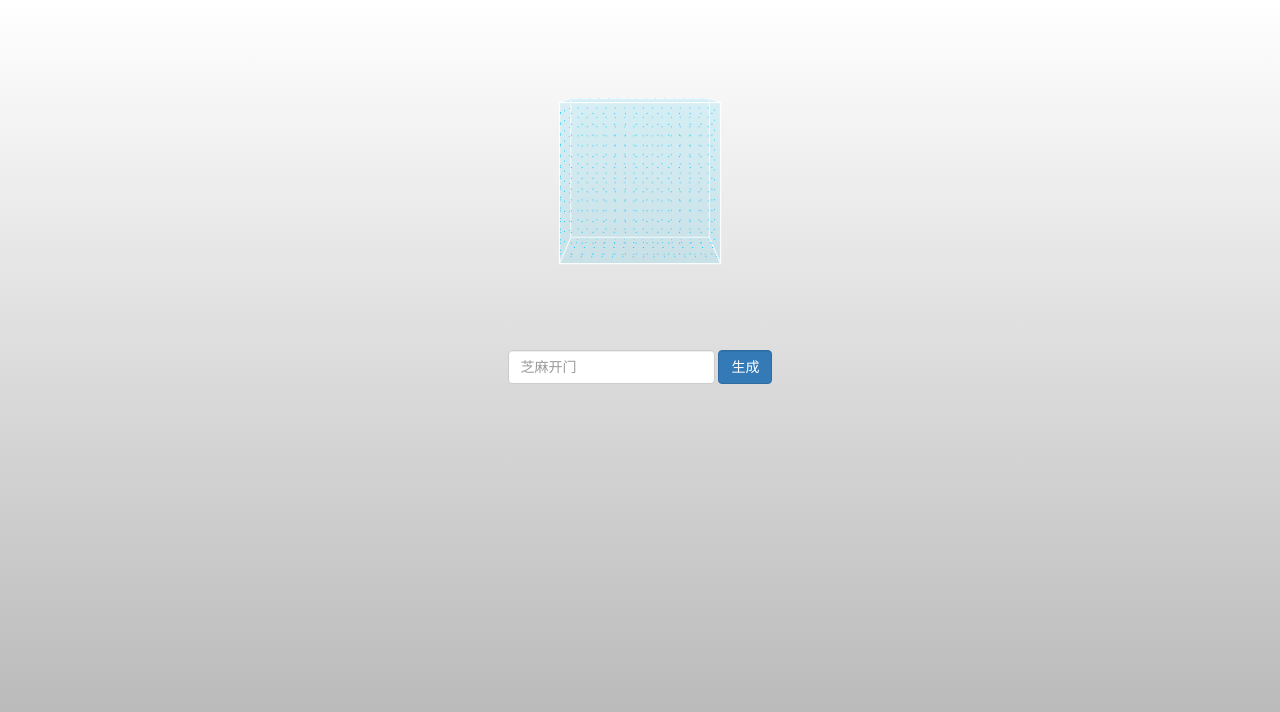
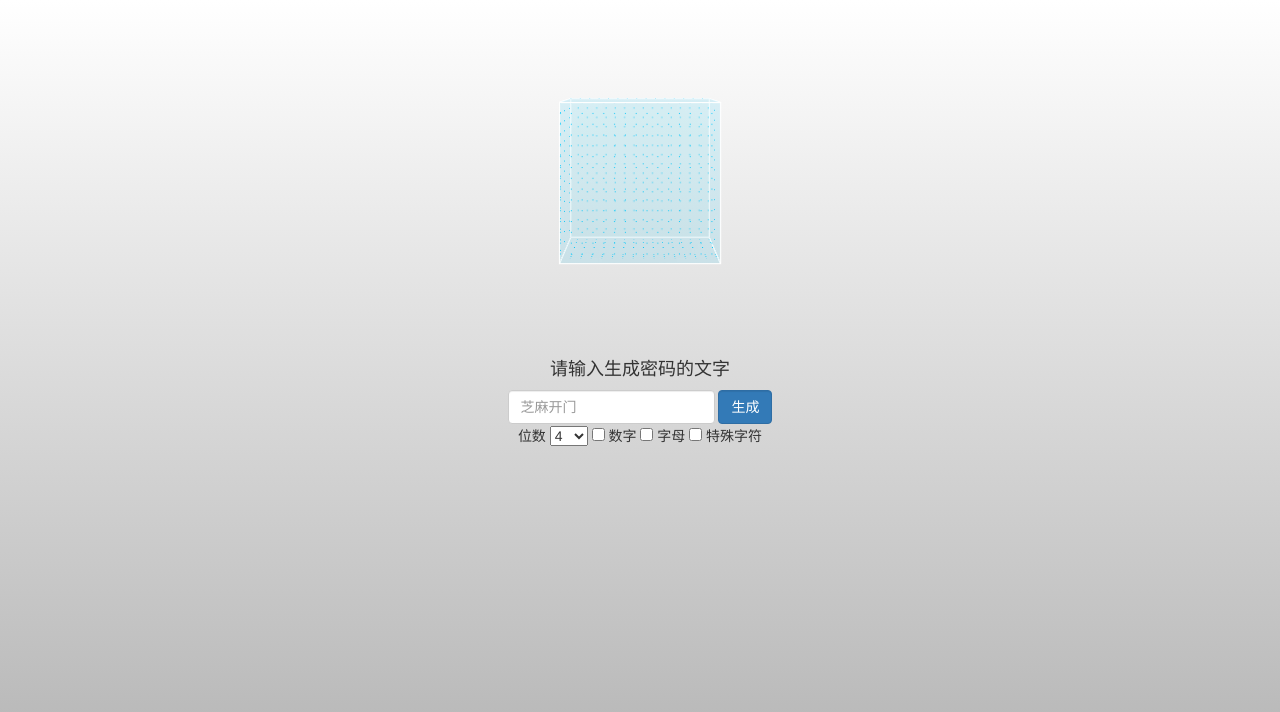
Before and after one commit to hweex/text2password, a website: page demo/index.html in a window 1280 px wide. Drawn offline with nearby package versions, Linux system fonts and the light colour scheme.

Commit message:
Add checkboxes.

```diff
--- a/demo/index.html
+++ b/demo/index.html
@@ -24,19 +24,40 @@
                 <div id="face-6" class="face"></div>
             </div>
         </div>
+        <h4>请输入生成密码的文字</h4>
         <form class="form-inline" role="form">
             <div class="form-group">
                 <input class="form-control" id="code" placeholder="芝麻开门" type="text">
                 <button class="form-control btn btn-primary" id="gen" type="button">生成</button>
-
             </div>
         </form>
+        <div class="form-group">
+            位数
+            <select>
+                <option>4</option>
+                <option>5</option>
+                <option>6</option>
+                <option>7</option>
+                <option>8</option>
+                <option>9</option>
+                <option>10</option>
+                <option>11</option>
+                <option>12</option>
+                <option>13</option>
+                <option>14</option>
+                <option>15</option>
+                <option>16</option>
+            </select>
+            <input type="checkbox"> 数字
+            <input type="checkbox"> 字母
+            <input type="checkbox"> 特殊字符
+        </div>
         <div>
             <span id="counter"></span>
         </div>
     </div>
     <script>
-        var $counter = $('#counter'), data, t, pass;
+    var $counter=$("#counter"), data, t, pass;
 
     function init() {
       var t = $('#code').val();
@@ -45,14 +66,12 @@
         return
       }
       pass = text2password(t, 8, 1, 1);
-          console.log(pass)
       var val = 2000;
       data = {
         val: parseInt( val/2 ),
         end: val,
         step: parseInt( val/100 )
       };
-        console.log(data);
 
         clearTimeout(t);
         $counter.find('span').remove();
```
Lines whose indentation alone changed are shown as unchanged.
